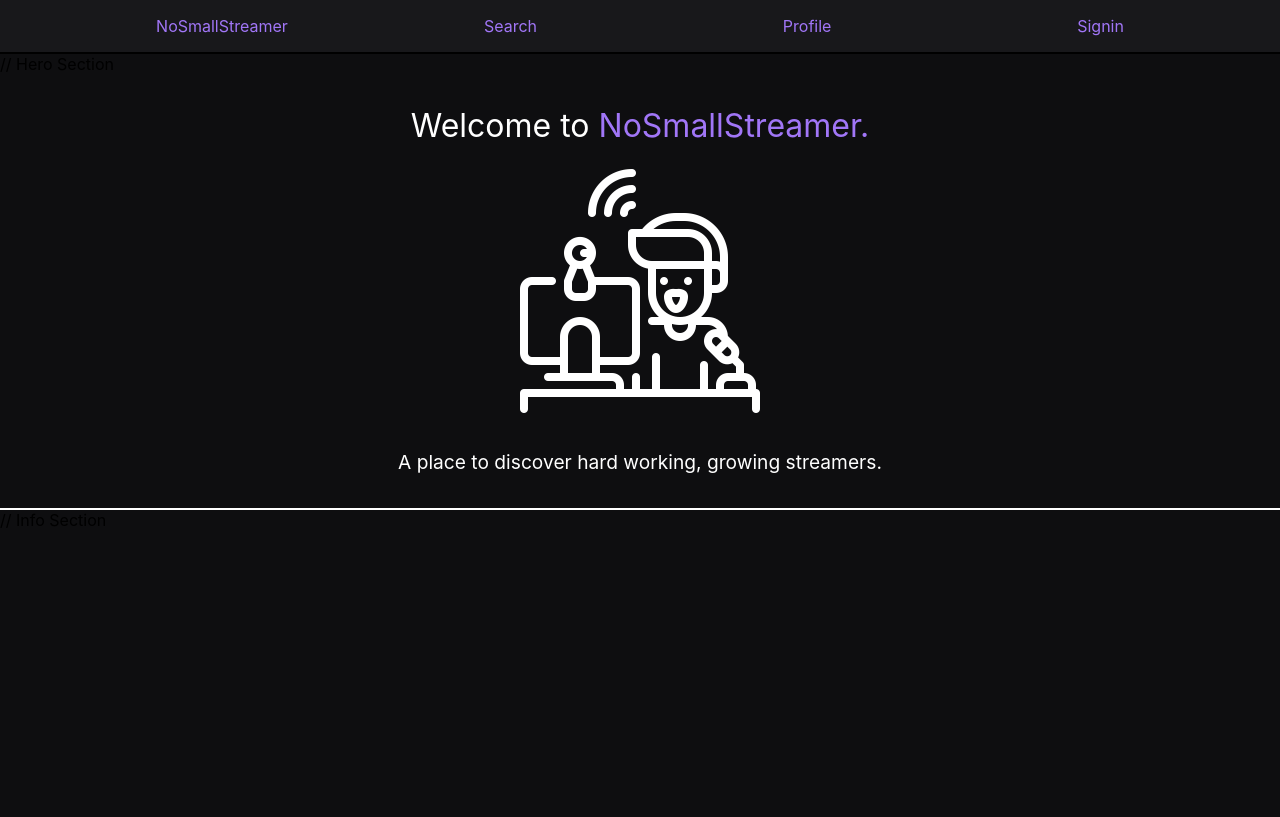
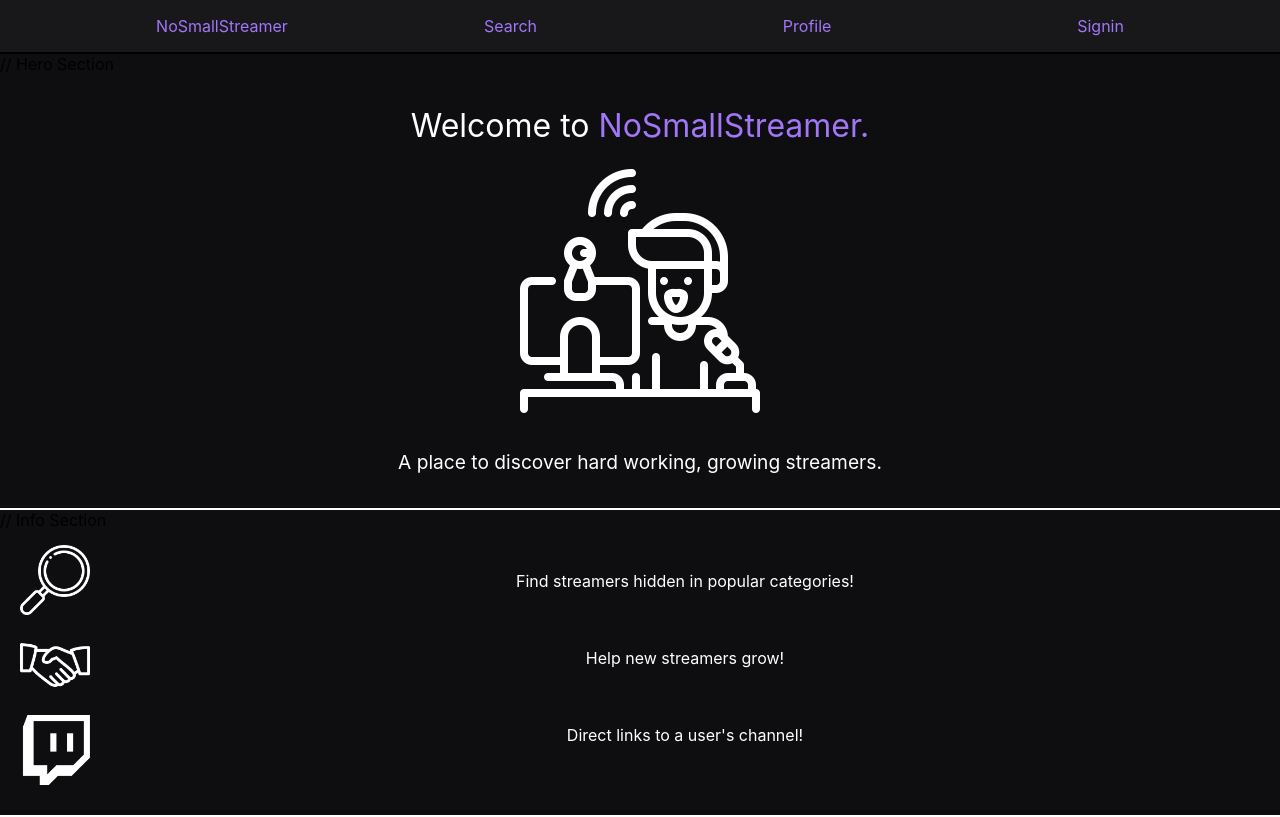
Before and after one commit to chaselancaster/nosmallstreamer-frontend, a React (Create React App) app: page / in a window 1280 px wide. Built offline with nearby package versions, Linux system fonts and the light colour scheme.

Commit message:
Change landing arrangement so imgs and paragraphs are in their own separate categories

```diff
--- a/src/Component/Landing/Landing.css
+++ b/src/Component/Landing/Landing.css
@@ -36,3 +36,37 @@ span {
 }
 
 /* Info Section */
+.info-parent {
+  display: flex;
+  border-bottom: 2px solid white;
+  padding-bottom: 30px;
+}
+
+.info-img-container {
+  display: flex;
+  flex-direction: column;
+  /* border: 2px solid red; */
+}
+
+.info-img {
+  width: 70px;
+  height: 70px;
+  /* border: 2px solid red; */
+  margin-left: 20px;
+  margin-top: 15px;
+}
+
+.info {
+  display: flex;
+  flex-direction: column;
+  justify-content: space-evenly;
+  /* border: 2px solid red; */
+  text-align: center;
+  width: 100%;
+  /* max-width: 500px; */
+}
+
+.info p {
+  color: white;
+  /* border: 2px solid red; */
+}
--- a/src/Component/Landing/Landing.js
+++ b/src/Component/Landing/Landing.js
@@ -4,6 +4,7 @@ import streamerImg from './assets/streamer.png';
 import handshakeImg from './assets/hand-shake.png';
 import magnifyingImg from './assets/magnifying.png';
 import twitchImg from './assets/twitch.png';
+import magnifierImg from './assets/magnifier.png';
 
 import './Landing.css';
 
@@ -14,18 +15,34 @@ const Landing = () => {
         <div className="hero-parent">
             <p className="welcome">Welcome to <span>NoSmallStreamer.</span></p>
             <div className="hero-logo">
-              <img className="hero-img" src={streamerImg} />
+              <img className="hero-img" src={streamerImg} alt="streamer"/>
             </div>
             <p className="hero-p">A place to discover hard working, growing streamers.</p>
         </div>
         // Info Section
         <div className="info-parent">
+            <div className="info-img-container">
+                <img className="info-img" src={magnifyingImg} alt="magnifying glass"/>
+                <img className="info-img" src={handshakeImg} alt="handshake"/>
+                <img className="info-img" src={twitchImg} alt="twitch logo"/>
+            </div>
             <div className="info">
-                <img></img>
-                <p></p>
+                <p>Find streamers hidden in popular categories!</p>
+                <p>Help new streamers grow!</p>
+                <p>Direct links to a user's channel!</p>
             </div>
-            <div className="info"></div>
-            <div className="info"></div>
+            {/* <div className="info">
+                <img className="info-img" src={magnifyingImg} alt="magnifying glass"/>
+                <p>Find streamers hidden in popular categories!</p>
+            </div>
+            <div className="info">
+                <img className="info-img" src={handshakeImg} alt="handshake"/>
+                <p>Help new streamers grow!</p>
+            </div>
+            <div className="info">
+                <img className="info-img" src={twitchImg} alt="twitch logo"/>
+                <p>Direct links to a user's channel!</p>
+            </div> */}
         </div>
     </div>
 
```
Also changed, not shown: src/Component/Landing/assets/magnifier.png (added), 1 other file (tests, documents, lock files or other folders).
